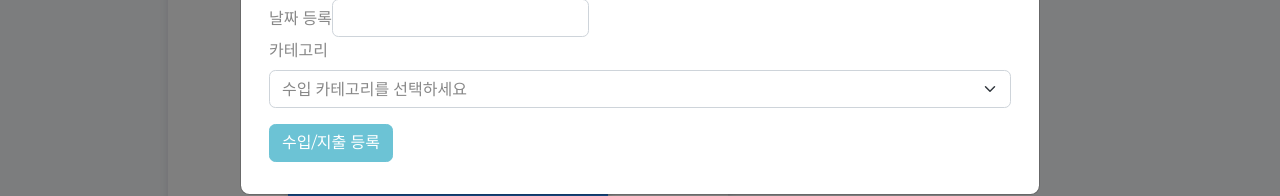
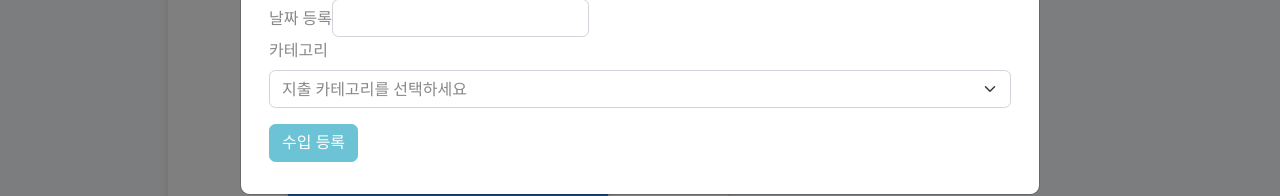
Before and after one commit to webFrame-chashindar/chasendar, a React (Create React App) app in the folder cashendar-app/: page / in a window 1280 px wide. Both pictures are taken after a click on the button "수입/지출". Shown: the part 416-612 px from the top of the page. Built offline with nearby package versions, Linux system fonts and the light colour scheme; no server answers.

Commit message:
모달창 수정
카테고리 수정

```diff
--- a/cashendar-app/src/pages/Create/SignInModal.js
+++ b/cashendar-app/src/pages/Create/SignInModal.js
@@ -83,9 +83,11 @@ const SignInModal = ({handleShow, show, onHide}) => {
                     <Form.Group>
                         <Form.Label>카테고리</Form.Label>
                         <Form.Select onChange={categorySelected}>
-                            <option>수입 카테고리를 선택하세요</option>
+                            <option>지출 카테고리를 선택하세요</option>
                             <option value="food">음식</option>
-                            <option value="shooping">쇼핑</option>
+                            <option value="culture">문화</option>
+                            <option value="traffic">교통비</option>
+                            <option value="doc">의료/건강</option>
                             <option value="etc">기타</option>
                         </Form.Select>
 
@@ -94,7 +96,7 @@ const SignInModal = ({handleShow, show, onHide}) => {
                     <Button block variant="info"
                             type="submit"
                             className="my-3"
-                            onClick={() => handleShow()}> 수입/지출 등록
+                            onClick={() => handleShow()}> 수입 등록
                     </Button>
                 </Form>
                 }
@@ -123,14 +125,14 @@ const SignInModal = ({handleShow, show, onHide}) => {
                         <Form.Label>카테고리</Form.Label>
                         <Form.Select onChange={categorySelected}>
                             <option>수입 카테고리를 선택하세요</option>
-                            <option value="food">음식</option>
-                            <option value="shooping">쇼핑</option>
+                            <option value="pay">월급</option>
+                            <option value="pocket">용돈</option>
+                            <option value="fin">금융 수입</option>
+                            <option value="business">사업 수익</option>
                             <option value="etc">기타</option>
                         </Form.Select>
 
                     </Form.Group>
-
-
 
                     <Button block variant="info"
                             type="submit"
```
Also changed, not shown: 1 other file (tests, documents, lock files or other folders).
